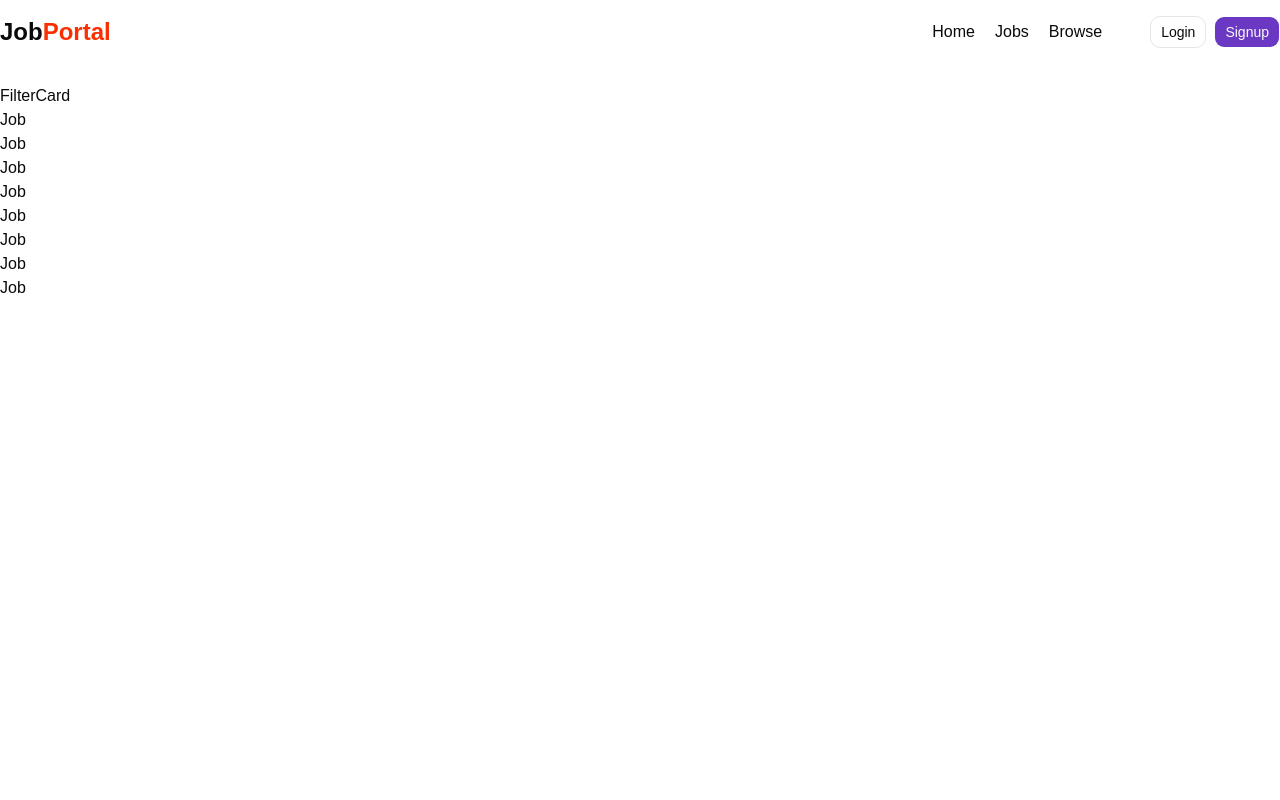
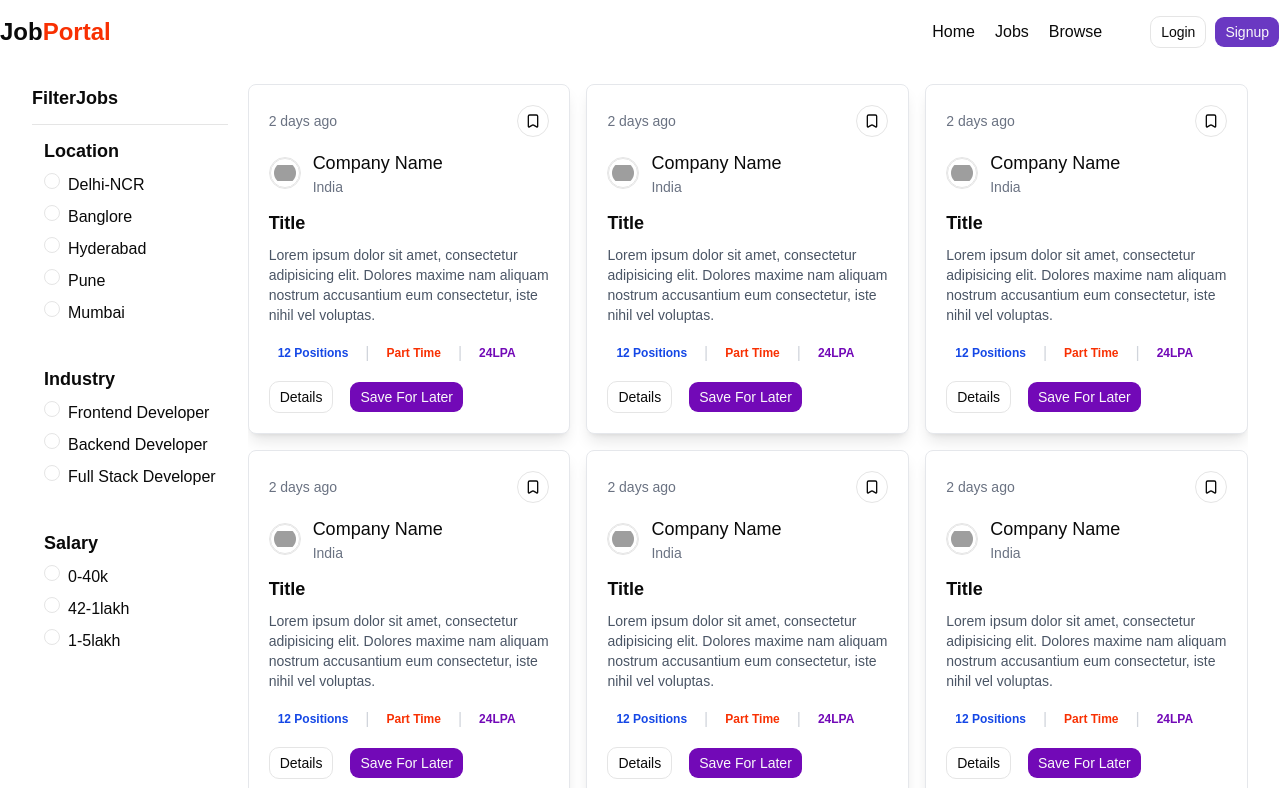
Before and after one commit to anshu-sharma603/Campus-Job-Portal, a React app in the folder frontend/: page /jobs in a window 1280 px wide. Built offline with nearby package versions, Linux system fonts and the light colour scheme; grey boxes are pictures that could not be loaded; the HTML template or start-up script is replaced by a standard one.

Commit message:
Add Profile page, Browse page and AppliedJobTable component

```diff
--- /dev/null
+++ b/frontend/src/components/ui/AppliedJobTable.jsx
@@ -0,0 +1,9 @@
+import React from 'react'
+
+function AppliedJobTable() {
+  return (
+    <div>AppliedJobTable</div>
+  )
+}
+
+export default AppliedJobTable
--- /dev/null
+++ b/frontend/src/components/ui/Browse.jsx
@@ -0,0 +1,27 @@
+import React from 'react'
+import Navbar from './shared/Navbar'
+import Job from './Job';
+
+const randomJobs = [1, 2, 3];
+
+function Browse() {
+    return (
+        <div>
+            <Navbar />
+            <div className='max-w-7xl mx-auto my-10'>
+                <h1 className='font-bold text-xl my-10'>Search results ({randomJobs.length})</h1>
+                <div className='grid grid-cols-3 gap-4 '>
+                    {
+                        randomJobs.map((item, index) => {
+                            return (
+                                <Job />
+                            )
+                        })
+                    }
+                </div>
+            </div>
+        </div>
+    )
+}
+
+export default Browse
--- a/frontend/src/components/ui/FilterCard.jsx
+++ b/frontend/src/components/ui/FilterCard.jsx
@@ -1,8 +1,46 @@
 import React from 'react'
+import { RadioGroup, RadioGroupItem } from './radio-group'
 
+const filterData = [
+  {
+    filterType: "Location",
+    array: ["Delhi-NCR", "Banglore", "Hyderabad", "Pune", "Mumbai"]
+  },
+  {
+    filterType: "Industry",
+    array: ["Frontend Developer", "Backend Developer", "Full Stack Developer"]
+  },
+  {
+    filterType: "Salary",
+    array: ["0-40k", "42-1lakh", "1-5lakh"]
+  },
+]
 function FilterCard() {
   return (
-    <div>FilterCard</div>
+    <div>
+      <h1 className='font-bold text-lg'>FilterJobs</h1>
+      <hr className='mt-3' />
+      <RadioGroup>
+        {
+          filterData.map((data, index) => (
+            <div className='bg-white w-full p-3 rounded-md'>
+              <h1 className='font-bold text-lg'>{data.filterType}</h1>
+              {
+                data.array.map((item, index) => {
+                  return (
+                    <div className='flex item-center space-x-2 my-2'>
+                      <RadioGroupItem value={item} />
+                      <label>{item}</label>
+                    </div>
+                  )
+
+                })
+              }
+            </div>
+          ))
+        }
+      </RadioGroup>
+    </div>
   )
 }
 
--- a/frontend/src/components/ui/Job.jsx
+++ b/frontend/src/components/ui/Job.jsx
@@ -1,8 +1,56 @@
+import { Bookmark } from 'lucide-react'
 import React from 'react'
+import { Button } from './button'
+import { Avatar, AvatarImage } from './avatar'
+import { Badge } from './badge'
 
 function Job() {
   return (
-    <div>Job</div>
+    <div className='p-5 rounded-md shadow-lg bg-white border border-gray-200 space-y-3'>
+      <div className='flex items-center justify-between'>
+        <p className='text-sm text-gray-500'>2 days ago</p>
+        <Button variant='outline' className='rounded-full' size='icon'>
+          <Bookmark className='h-4 w-4' />
+        </Button>
+      </div>
+
+      <div className='flex items-center gap-3'>
+        <Avatar className='bg-white border'>
+          <AvatarImage
+            src='https://img.magnific.com/premium-vector/business-logo-template-minimal-branding-design-vector_53876-136229.jpg?semt=ais_hybrid&w=740&q=80'
+            className='object-contain p-1'
+          />
+        </Avatar>
+        <div>
+          <h1 className='font-medium text-lg'>Company Name</h1>
+          <p className='text-sm text-gray-500'>India</p>
+        </div>
+      </div>
+
+      <div>
+        <h1 className='font-bold text-lg my-2'>Title</h1>
+        <p className='text-sm text-gray-600'>Lorem ipsum dolor sit amet, consectetur adipisicing elit. Dolores maxime nam aliquam nostrum accusantium eum consectetur, iste nihil vel voluptas.</p>
+      </div>
+
+      <div className='flex items-center gap-2 mt-4'>
+        <Badge className='text-blue-700 font-bold' variant="ghost">
+          12 Positions
+        </Badge>
+        <span className='text-gray-300'>|</span>
+        <Badge className='text-[#F83002] font-bold' variant="ghost">
+          Part Time
+        </Badge>
+        <span className='text-gray-300'>|</span>
+        <Badge className='text-[#7209B7] font-bold' variant="ghost">
+          24LPA
+        </Badge>
+      </div>
+
+      <div className='flex items-center gap-4 mt-4'>
+        <Button variant='outline'>Details</Button>
+        <Button className='bg-[#7209B7]'>Save For Later</Button>
+      </div>
+    </div>
   )
 }
 
--- a/frontend/src/components/ui/Jobs.jsx
+++ b/frontend/src/components/ui/Jobs.jsx
@@ -3,16 +3,34 @@ import Navbar from './shared/Navbar'
 import FilterCard from './FilterCard'
 import Job from './Job';
 
-const jobArray = [1, 2, 3, 4, 5, 6, 7, 8];
+const jobsArray = [1, 2, 3, 4, 5, 6, 7, 8];
 function Jobs() {
   return (
     <div>
       <Navbar />
-      <div className='max-w-7xl msx-auto mt-5'>
-        <FilterCard />
-        {
-          jobArray.map((element, index) => <Job />)
-        }
+      <div className='max-w-7xl mx-auto mt-5 px-4 sm:px-6 lg:px-8'>
+        <div className='flex gap-5'>
+          <div className='w-20%'>
+            <FilterCard />
+          </div>
+          {
+            jobsArray.length <= 0 ? <span>Job not found</span> : (
+              <div className=' flex-1 h-[88vh] overflow-y-auto pb-5'>
+                <div className='grid grid-cols-3 gap-4'>
+                  {
+                    jobsArray.map((element, index) => (
+                      <div>
+                        <Job />
+                      </div>
+                    ))
+                  }
+                </div>
+
+              </div>
+            )
+
+          }
+        </div>
       </div>
 
     </div>
--- /dev/null
+++ b/frontend/src/components/ui/Profile.jsx
@@ -0,0 +1,64 @@
+import React from 'react'
+import Navbar from './shared/Navbar'
+import { Avatar, AvatarImage } from "./avatar";
+import { Button } from '@base-ui/react';
+import { Contact, Mail, Pen } from 'lucide-react';
+import AppliedJobTable from './AppliedJobTable';
+function Profile() {
+    const skills = ["Html", "Css", "Javascript", "Reactjs"];
+
+    return (
+        <>
+            <Navbar />
+            <div className="mx-auto bg-white max-w-7xl border border-gray-200 rounded-2xl my-2 p-8">
+                <div className="flex items-center gap-4">
+                    <Avatar className="h-24 w-24 shrink-0">
+                        <AvatarImage src="https://img.magnific.com/premium-vector/business-logo-template-minimal-branding-design-vector_53876-136229.jpg?semt=ais_hybrid&w=740&q=80" alt="profile" />
+                    </Avatar>
+                    <div className="flex-1 min-w-0">
+                        <h1 className="font-bold text-xl">Full Name</h1>
+                        <p className="text-gray-600">Lorem ipsum dolor sit amet, adipisicing elit. Iure dignissimos reprehenderit ducimus.</p>
+                    </div>
+                    <Button className="text-right" variant="outline"><Pen /></Button>
+                </div>
+
+                <div className="mt-6 space-y-3">
+                    <div className="flex items-center gap-2 text-gray-700">
+                        <Mail className="h-5 w-5" />
+                        <span>patel@gmail.com</span>
+                    </div>
+                    <div className="flex items-center gap-2 text-gray-700">
+                        <Contact className="h-5 w-5" />
+                        <span>8967452365</span>
+                    </div>
+                </div>
+
+                <div className="mt-6">
+                    <h2 className="font-semibold mb-2">Skills</h2>
+                    <div className="flex flex-wrap gap-2">
+                        {skills.map((skill, index) => (
+                            <span key={index} className="bg-gray-200 text-gray-800 px-3 py-1 rounded-full text-sm font-medium">
+                                {skill}
+                            </span>
+                        ))}
+                    </div>
+                </div>
+
+                <div className="mt-6">
+                    <h2 className="font-semibold mb-1">Resume</h2>
+                    <a href="#" target="_blank" rel="noopener noreferrer" className="text-blue-600 hover:underline text-sm">
+                        Patel Mern Stack
+                    </a>
+                </div>
+            </div>
+
+            <div className="max-w-7xl mx-auto my-4">
+                <h1 className="font-bold text-lg mb-2">Applied Jobs</h1>
+                {/* <AppliedJobTable /> */}
+                <AppliedJobTable />
+            </div>
+        </>
+    )
+}
+
+export default Profile
--- a/frontend/src/components/ui/auth/Login.jsx
+++ b/frontend/src/components/ui/auth/Login.jsx
@@ -9,7 +9,7 @@ import { Link, useNavigate } from 'react-router-dom'
 import axios from 'axios'
 import { toast } from 'sonner'
 import { useDispatch, useSelector } from 'react-redux'
-import { setLoading } from '@/redux/authSlice'
+import { setLoading, setUser } from '@/redux/authSlice'
 
 
 
@@ -40,6 +40,7 @@ function Login() {
       });
       // console.log(res.data.success);
       if (res.data.success) {
+        dispatch(setUser(res.data.user));
         navigate("/");
         toast.success(res.data.message);
       }
--- a/frontend/src/components/ui/shared/Navbar.jsx
+++ b/frontend/src/components/ui/shared/Navbar.jsx
@@ -3,9 +3,11 @@ import { Link } from 'react-router-dom';
 import { Button } from '../button';
 import { Avatar, AvatarImage } from '../avatar';
 import { User2Icon, LogOut } from 'lucide-react';
+import { useSelector } from 'react-redux';
 
 function Navbar() {
-    const user = false;
+
+    const {user} = useSelector(store=>store.auth);
     return (
         <div className='bg-white'>
             <div className='flex items-center justify-between mx-auto max-w-7xl h-16'>
@@ -46,7 +48,7 @@ function Navbar() {
                                         <div className='flex flex-col my-2 text-gray-600'>
                                             <div className='flex gap-2 items-center'>
                                                 <User2Icon />
-                                                <Button variant="link">View profile</Button>
+                                                <Button variant="link"><Link to="profile">View profile</Link></Button>
                                             </div>
                                             <div className='flex gap-2 items-center'>
                                                 <LogOut />
--- a/frontend/src/redux/authSlice.js
+++ b/frontend/src/redux/authSlice.js
@@ -1,17 +1,20 @@
 import { createSlice } from "@reduxjs/toolkit";
 
 const authSlice = createSlice({
-        name:"auth",
-        initialState:{
-            loading:false
+    name: "auth",
+    initialState: {
+        loading: false,
+        user: null
+    },
+    reducers: {
+        setLoading: (state, action) => {
+            state.loading = action.payload;
         },
-        reducers:{
-            //action
-            setLoading:(state,action) =>{
-                state.loading = action.payload;
-            }
+        setUser: (state, action) => {
+            state.user = action.payload;
         }
+    }
 });
 
-export const {setLoading} = authSlice.actions;
+export const { setLoading, setUser } = authSlice.actions;
 export default authSlice.reducer;
```
Also changed, not shown: frontend/src/App.jsx (+11 -1 lines).
